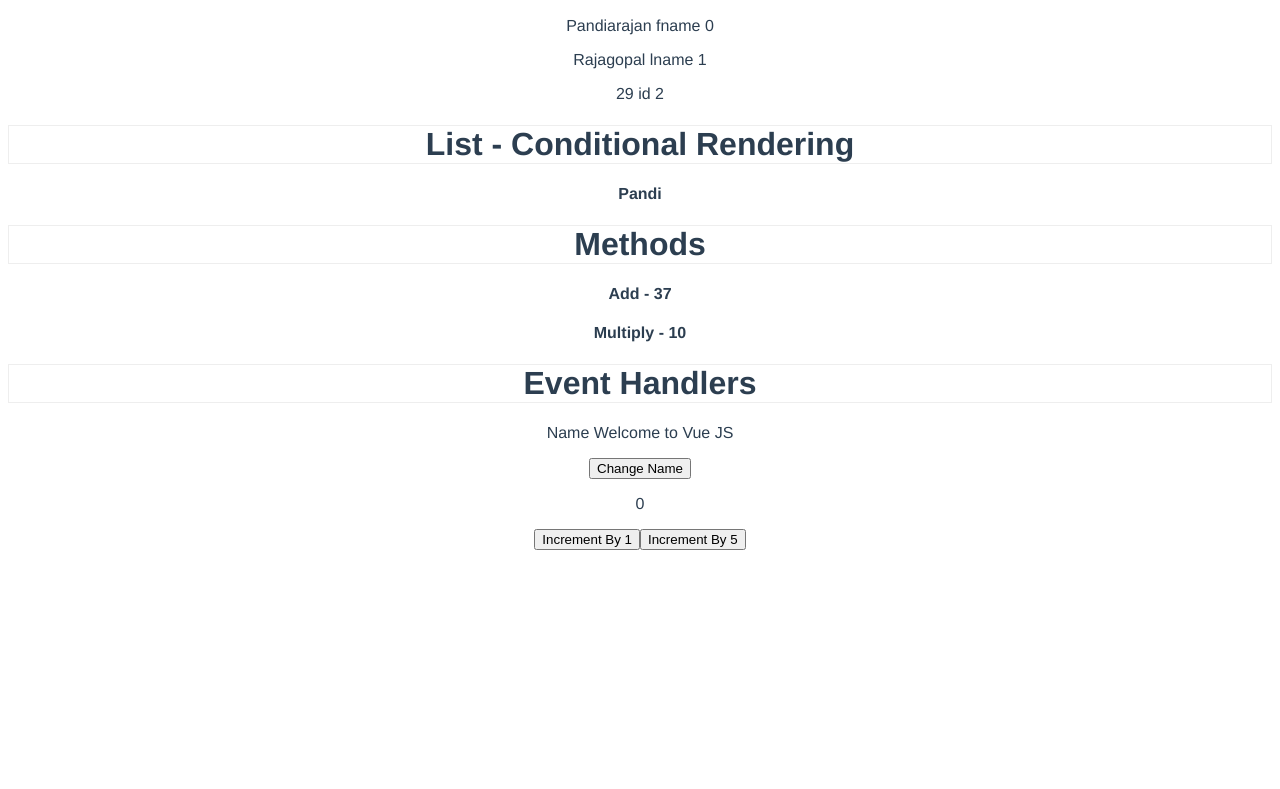
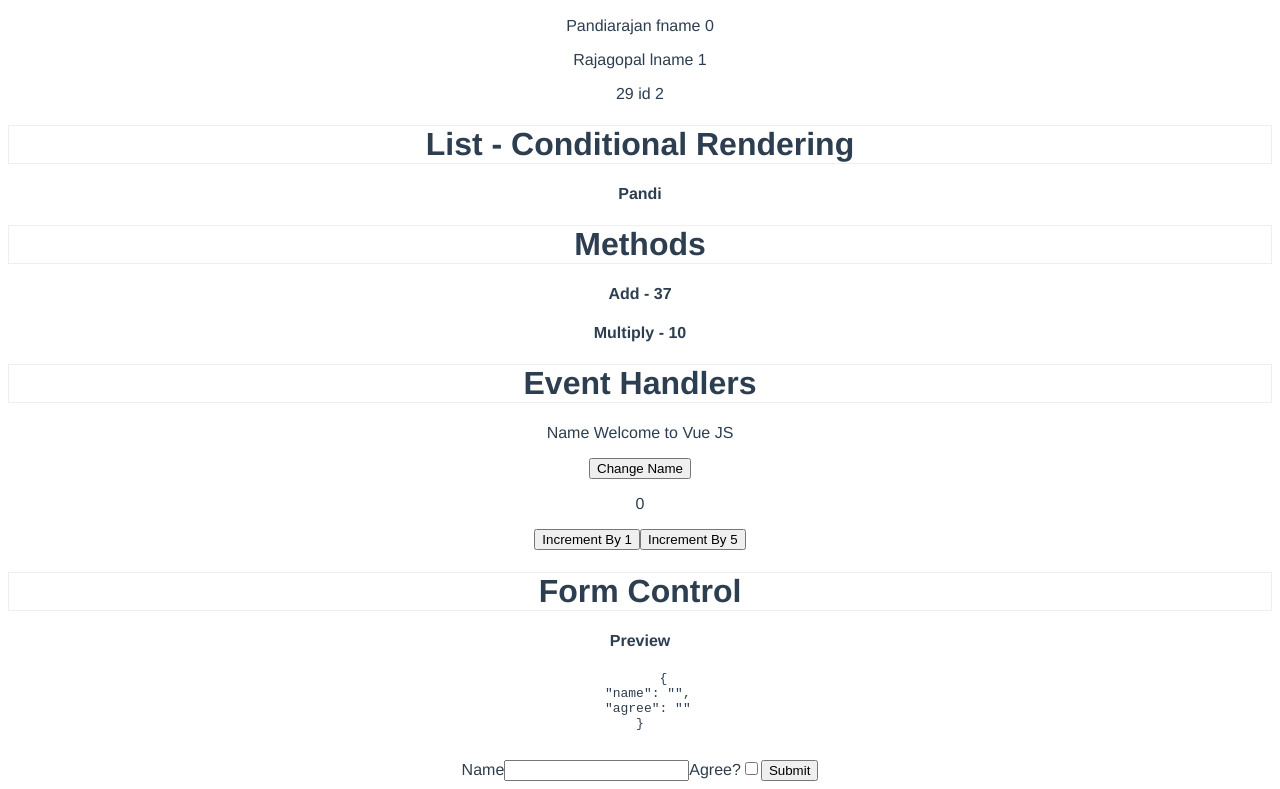
Before and after one commit to pandiarajanrp/vuejs-practice, a Vue app: page / in a window 1280 px wide. Shown: the part 1681-2470 px from the top of the page. Before the commit the page ends 2239 px from the top, so only its background shows below. Built offline with nearby package versions, Linux system fonts and the light colour scheme.

Commit message:
form handling
form handling

```diff
--- a/src/App.vue
+++ b/src/App.vue
@@ -66,6 +66,19 @@
     <p>{{ count }}</p>
     <button v-on:click="count++">Increment By 1</button>
     <button v-on:click="increment(5)">Increment By 5</button>
+
+    <h1>Form Control</h1>
+    <h4>Preview</h4>
+    <pre>
+      {{ JSON.stringify(formData, null, 2) }}
+    </pre>
+    <form @submit="formSubmit">
+      <label for="name">Name</label>
+      <input type="text" id="name" v-model="formData.name" />
+      <label for="agree">Agree?</label>
+      <input type="checkbox" id="agree" v-model="formData.agree" true-value="yes" false-value="no">
+      <button type="submit">Submit</button>
+    </form>
   </div>
 </template>
 
@@ -106,12 +119,15 @@ export default {
       },
       baseValue: 2,
       baseMultiply: 5,
-      count: 0
+      count: 0,
+      formData: {
+        name: '',
+        agree: ''
+      }
     };
   },
   methods: {
     add(a, b, c) {
-      console.log(a, b, c)
       return a + b + c;
     },
     multiply(num) {
@@ -131,6 +147,10 @@ export default {
     changeName(event) {
       console.log('Event', event)
       this.name = 'Vue Giant'
+    },
+    formSubmit(event) {
+      event.preventDefault()
+      console.log('Form Values', this.formData.name)
     }
   }
 };
```
